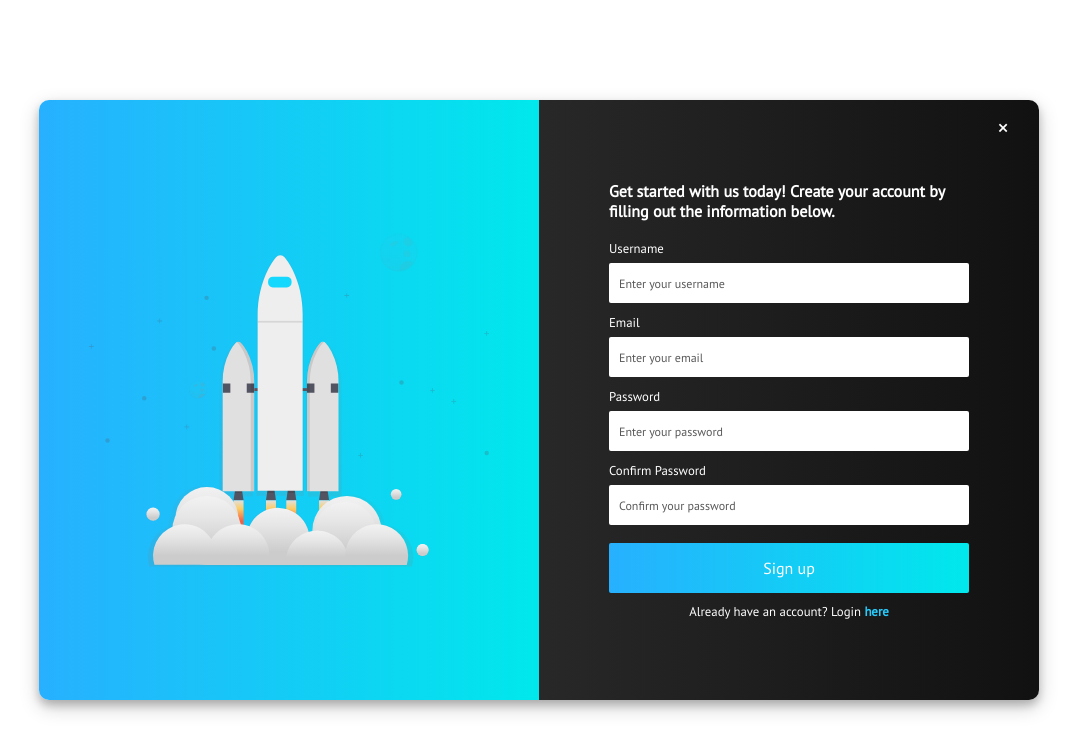
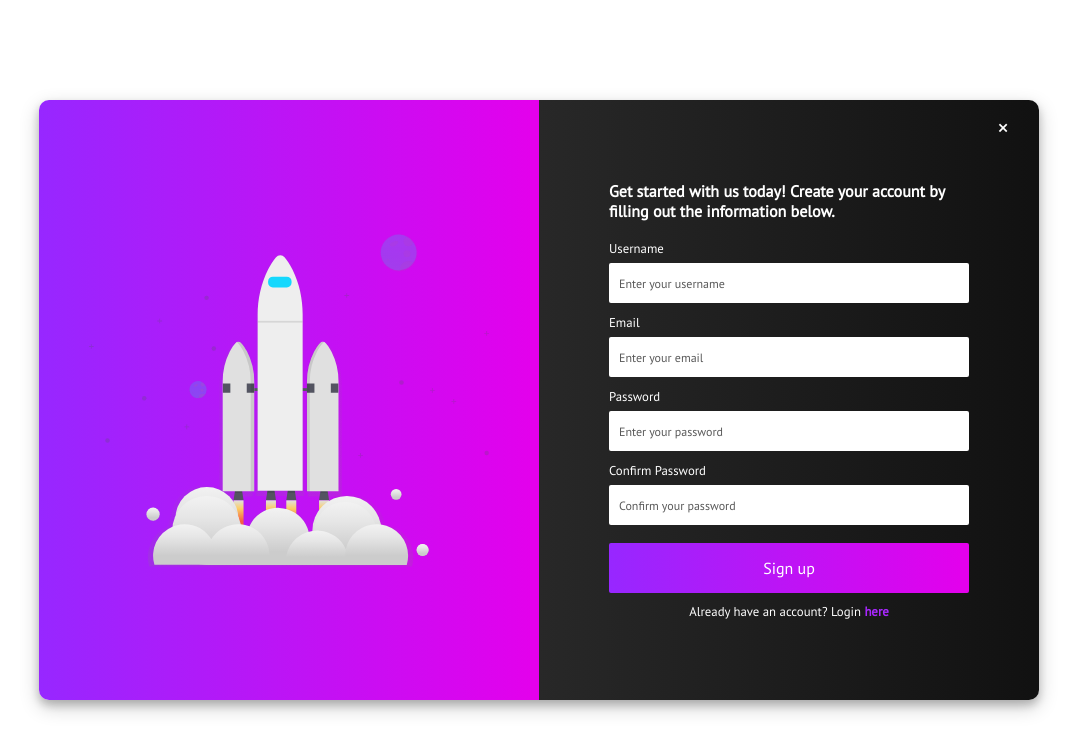
Before and after one commit to bhaktibuana/jwt-auth-application, a React (Create React App) app in the folder client/: page / in a window 1280 px wide. Shown: the top 752 px of the page, without its empty margins (101-1178 px from the left). Built offline with nearby package versions, Linux system fonts and the light colour scheme.

Commit message:
Bhakti Buana

```diff
--- a/client/package.json
+++ b/client/package.json
@@ -9,6 +9,7 @@
     "react": "^17.0.2",
     "react-dom": "^17.0.2",
     "react-scripts": "4.0.3",
+    "styled-component": "^2.8.0",
     "web-vitals": "^1.1.2"
   },
   "scripts": {
--- a/client/src/Form.css
+++ b/client/src/Form.css
@@ -22,8 +22,8 @@
 .form-content-left {
   background: linear-gradient(
     90deg,
-    rgb(39, 176, 255) 0%,
-    rgb(0, 232, 236) 100%
+    rgb(151, 39, 255) 0%,
+    rgb(228, 0, 236) 100%
   );
   border-radius: 10px 0 0 10px;
   position: relative;
@@ -121,8 +121,8 @@
   border-radius: 2px;
   background: linear-gradient(
     90deg,
-    rgb(39, 176, 255) 0%,
-    rgb(0, 232, 236) 100%
+    rgb(151, 39, 255) 0%,
+    rgb(228, 0, 236) 100%
   );
   outline: none;
   border: none;
@@ -134,8 +134,8 @@
   cursor: pointer;
   background: linear-gradient(
     90deg,
-    rgb(39, 143, 255) 0%,
-    rgb(12, 99, 250) 100%
+    rgb(151, 39, 255) 0%,
+    rgb(228, 0, 236) 100%
   );
   transition: all 0.4s ease-out;
 }
@@ -150,6 +150,6 @@
 
 .form-input-login a {
   text-decoration: none;
-  color: #27cdff;
+  color: #a927ff;
   font-weight: 600;
 }
```
Also changed, not shown: 1 other file (tests, documents, lock files or other folders).
